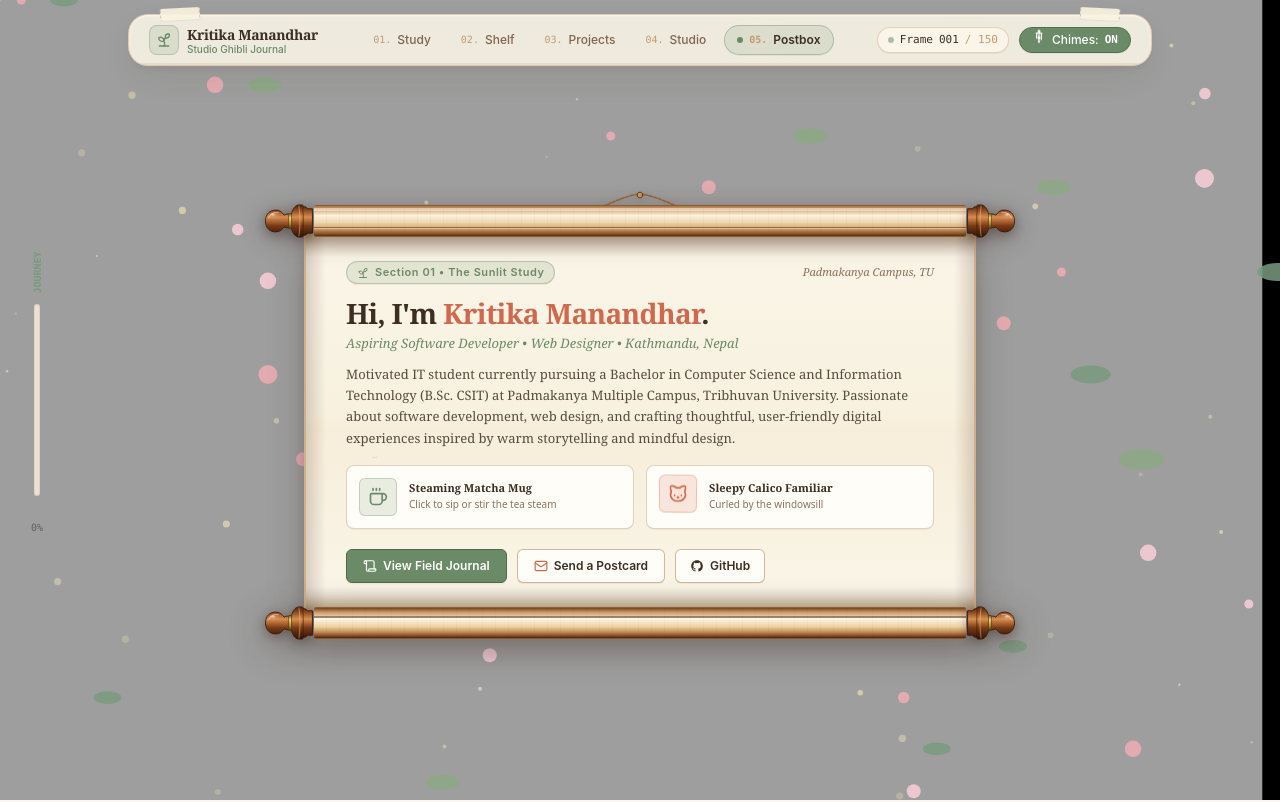
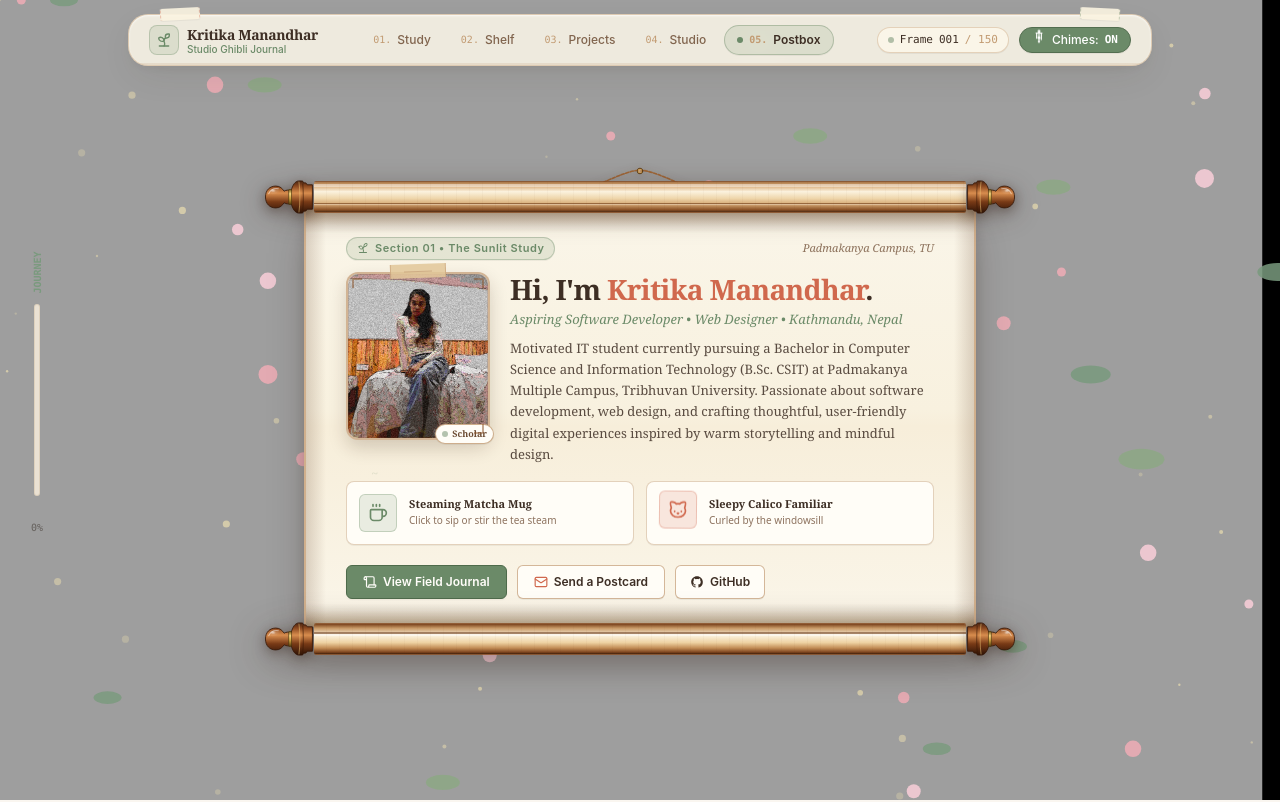
Before and after one commit to KritikaManandhar/portfolio, a Next.js app: page / in a window 1280 px wide. Shown: the top 802 px of the page. Built offline with nearby package versions, Linux system fonts and the light colour scheme.

Commit message:
feat: add framed study portrait to Sunlit Study scroll

```diff
--- a/components/sections/WelcomeStudySection.tsx
+++ b/components/sections/WelcomeStudySection.tsx
@@ -1,14 +1,46 @@
 "use client";
 
-import React, { useState } from "react";
+import React, { useState, useEffect, useRef } from "react";
+import Image from "next/image";
 import { Sprout, Coffee, Cat, Scroll, Mail, Sparkles } from "lucide-react";
 import { triggerLeafBurst } from "@/components/particles/LeafParticleBurst";
+import { chimeEngine } from "@/components/audio/ChimeEngine";
 import { GithubIcon } from "@/components/ui/VectorIcons";
 import ParchmentScroll from "@/components/ui/ParchmentScroll";
 
 export default function WelcomeStudySection() {
+  const sectionRef = useRef<HTMLElement | null>(null);
+  const [unrollProgress, setUnrollProgress] = useState<number>(0);
   const [catPurring, setCatPurring] = useState<boolean>(false);
   const [mugSteam, setMugSteam] = useState<boolean>(true);
+
+  // Scroll-driven unroll tracking through Section 1's pinned track
+  useEffect(() => {
+    const handleScroll = () => {
+      const section = sectionRef.current;
+      if (!section) return;
+
+      const rect = section.getBoundingClientRect();
+      const totalDistance = rect.height - window.innerHeight;
+      if (totalDistance <= 0) {
+        setUnrollProgress(1.0);
+        return;
+      }
+
+      const scrolledIntoSection = -rect.top;
+      const progress = Math.max(0, Math.min(1, scrolledIntoSection / totalDistance));
+
+      // As user scrolls through the first 25% of Section 1:
+      // unroll smoothly grows from 0.0 to 1.0!
+      // Once progress >= 0.25, unroll stays 1.0 (fully open, stable, interactive)
+      const unroll = Math.max(0, Math.min(1, progress / 0.25));
+      setUnrollProgress(unroll);
+    };
+
+    handleScroll();
+    window.addEventListener("scroll", handleScroll, { passive: true });
+    return () => window.removeEventListener("scroll", handleScroll);
+  }, []);
 
   const handleCatClick = (e: React.MouseEvent) => {
     triggerLeafBurst(e.clientX, e.clientY, true);
@@ -21,6 +53,13 @@ export default function WelcomeStudySection() {
     setMugSteam((prev) => !prev);
   };
 
+  const handlePhotoClick = (e: React.MouseEvent) => {
+    triggerLeafBurst(e.clientX, e.clientY, true);
+    if (chimeEngine) {
+      chimeEngine.playChime(4);
+    }
+  };
+
   const handleScrollTo = (e: React.MouseEvent, id: string) => {
     e.preventDefault();
     triggerLeafBurst(e.clientX, e.clientY, true);
@@ -30,9 +69,27 @@ export default function WelcomeStudySection() {
   return (
     <section
       id="study"
-      className="min-h-screen w-full flex items-center justify-center px-4 sm:px-6 pt-14 pb-6 relative z-10"
+      ref={sectionRef}
+      className="relative min-h-[200vh] w-full"
     >
-      <ParchmentScroll maxWidth="max-w-[700px]">
+      <div className="sticky top-0 h-screen w-full flex flex-col items-center justify-center px-4 sm:px-6 pt-12 pb-6 relative z-10 overflow-hidden">
+        <ParchmentScroll
+          maxWidth="max-w-[700px]"
+          scrollAnimated
+          unrollProgress={unrollProgress}
+          contentPadding="px-5 sm:px-7 md:px-8 py-4 sm:py-5"
+          sealLabel="Section 01 • Sunlit Study Folio"
+          onUnroll={() => {
+            const section = sectionRef.current;
+            if (section) {
+              const totalDistance = section.offsetHeight - window.innerHeight;
+              window.scrollTo({
+                top: section.offsetTop + 0.3 * totalDistance,
+                behavior: "smooth",
+              });
+            }
+          }}
+        >
         {/* Section Header Tag */}
         <div className="flex items-center justify-between mb-3">
           <span className="px-2.5 py-0.5 rounded-full text-[11px] font-semibold tracking-wider text-[#6B8A68] bg-[#6B8A68]/15 border border-[#6B8A68]/35 flex items-center gap-1.5 shadow-2xs">
@@ -44,22 +101,66 @@ export default function WelcomeStudySection() {
           </span>
         </div>
 
-        {/* Main Headline */}
-        <h1 className="text-2xl sm:text-[28px] font-serif font-bold text-[#3D2E24] tracking-tight leading-tight mb-1">
+        {/* Scholar Intro: Profile Portrait & Biography */}
+        <div className="flex flex-col sm:flex-row items-center sm:items-start gap-4 sm:gap-5 mb-4">
+          {/* Profile Picture Mounted on Parchment */}
+          <div
+            onClick={handlePhotoClick}
+            className="relative shrink-0 group cursor-pointer select-none"
+            title="Click to greet Kritika in the study"
+          >
+            {/* Washi Tape Strip at the Top */}
+            <div className="absolute -top-2 left-1/2 -translate-x-1/2 w-12 sm:w-14 h-3.5 bg-[#E2C799]/85 border-x border-[#C29B72]/60 rotate-[-2deg] shadow-2xs backdrop-blur-2xs rounded-2xs pointer-events-none z-20 flex items-center justify-center">
+              <div className="w-7 h-[1px] bg-[#8A5228]/25" />
+            </div>
+
+            {/* Framed Portrait Card */}
+            <div className="relative w-24 h-28 sm:w-32 sm:h-38 md:w-36 md:h-42 rounded-xl overflow-hidden bg-[#FAF4E6] border-2 border-[#C29B72]/70 shadow-[0_8px_18px_rgba(50,25,10,0.18)] transition-all duration-300 group-hover:shadow-[0_12px_26px_rgba(50,25,10,0.26)] group-hover:border-[#6B8A68] group-hover:rotate-1">
+              {/* Antique Brass Photo Corners */}
+              <div className="absolute top-1 left-1 w-2.5 h-2.5 border-t-2 border-l-2 border-[#8A5228]/50 rounded-tl-xs pointer-events-none z-10" />
+              <div className="absolute top-1 right-1 w-2.5 h-2.5 border-t-2 border-r-2 border-[#8A5228]/50 rounded-tr-xs pointer-events-none z-10" />
+              <div className="absolute bottom-1 left-1 w-2.5 h-2.5 border-b-2 border-l-2 border-[#8A5228]/50 rounded-bl-xs pointer-events-none z-10" />
+              <div className="absolute bottom-1 right-1 w-2.5 h-2.5 border-b-2 border-r-2 border-[#8A5228]/50 rounded-br-xs pointer-events-none z-10" />
+
+              {/* Profile Image */}
+              <Image
+                src="/profile.png"
+                alt="Kritika Manandhar portrait in the study"
+                fill
+                sizes="(max-width: 640px) 96px, 144px"
+                className="object-cover object-top select-none pointer-events-none transition-transform duration-500 group-hover:scale-105"
+                priority
+              />
+
+              {/* Warm Ambient Watercolor Lighting Wash */}
+              <div className="absolute inset-0 bg-gradient-to-t from-[#4A260C]/25 via-transparent to-transparent pointer-events-none" />
+              <div className="absolute inset-0 ring-1 ring-inset ring-[#8A5228]/20 rounded-xl pointer-events-none" />
+            </div>
+
+            {/* Little Botanical Scholar Badge */}
+            <div className="absolute -bottom-1 -right-1 px-1.5 py-0.5 rounded-full bg-[#FFFDF7] border border-[#C29B72]/80 shadow-2xs flex items-center gap-1 select-none pointer-events-none">
+              <span className="w-1.5 h-1.5 rounded-full bg-[#6B8A68] animate-pulse" />
+              <span className="text-[9px] font-serif font-semibold text-[#5C381E]/90">Scholar</span>
+            </div>
+          </div>
+
+          {/* Name, Subtitle & Bio Details */}
+          <div className="flex-1 text-center sm:text-left">
+            <h1 className="text-xl sm:text-2xl md:text-[28px] font-serif font-bold text-[#3D2E24] tracking-tight leading-tight mb-1">
               Hi, I&apos;m <span className="text-[#D0684D]">Kritika Manandhar</span>.
             </h1>
-        <p className="text-xs sm:text-[13px] font-serif italic text-[#6B8A68] mb-3">
+            <p className="text-[11px] sm:text-xs md:text-[13px] font-serif italic text-[#6B8A68] mb-2 sm:mb-2.5">
               Aspiring Software Developer • Web Designer • Kathmandu, Nepal
             </p>
-
-        {/* Bio Copy */}
-        <p className="text-xs sm:text-[13px] text-[#3D2E24]/85 leading-relaxed mb-4 font-serif">
+            <p className="text-xs sm:text-[13px] text-[#3D2E24]/85 leading-relaxed font-serif">
               Motivated IT student currently pursuing a Bachelor in Computer Science and
               Information Technology (B.Sc. CSIT) at Padmakanya Multiple Campus,
               Tribhuvan University. Passionate about software development, web design,
               and crafting thoughtful, user-friendly digital experiences inspired by
               warm storytelling and mindful design.
             </p>
+          </div>
+        </div>
 
         {/* Interactive Desk Illustrations: Steaming Mug & Sleepy Calico Cat */}
         <div className="grid grid-cols-1 sm:grid-cols-2 gap-3 mb-4">
@@ -141,6 +242,7 @@ export default function WelcomeStudySection() {
           </a>
         </div>
       </ParchmentScroll>
+      </div>
     </section>
   );
 }
```
Also changed, not shown: public/profile.png (added). Lines whose indentation alone changed are shown as unchanged.
